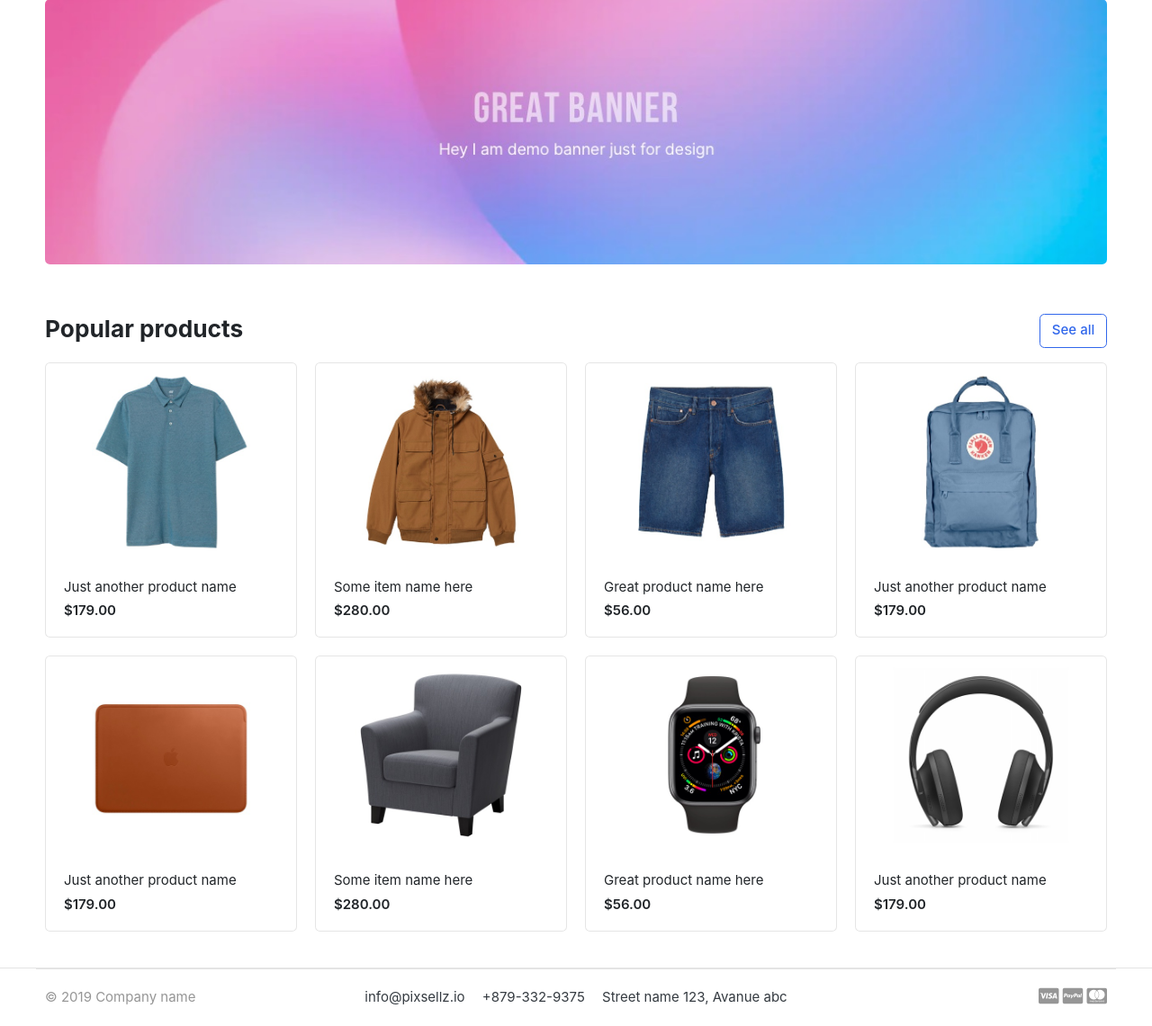
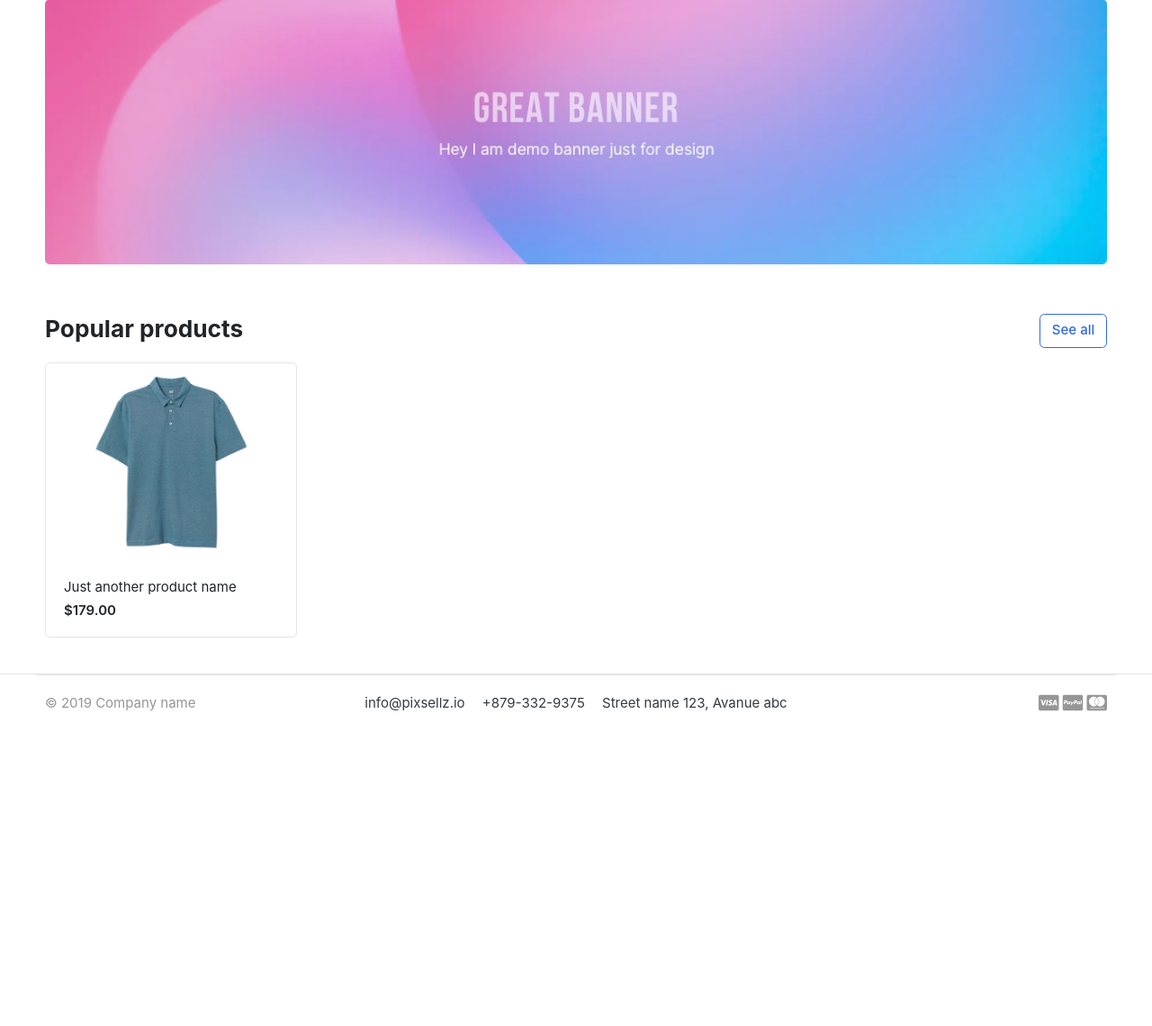
Before and after one commit to dhyey1015/dkart, a Django app: page / in a window 1280 px wide. Shown: the part 139-1280 px from the top of the page at 90% size. After the commit the page ends 930 px from the top, so only its background shows below. Run offline with Django 5.2, Linux system fonts and the light colour scheme; tables that the repository leaves empty hold one stand-in row (values such as "Sample post"); some libraries are stand-ins or nearby versions; some web fonts are replaced.

Commit message:
added a for loop to display all the products to homepage

```diff
--- a/dkart/templates/home.html
+++ b/dkart/templates/home.html
@@ -28,6 +28,7 @@
 
 
 <div class="row">
+	{%for product in products%}
 	<div class="col-md-3">
 		<div class="card card-product-grid">
 			<a href="./product-detail.html" class="img-wrap"> <img src="{% static 'images/items/1.jpg' %}"> </a>
@@ -37,69 +38,7 @@
 			</figcaption>
 		</div>
 	</div> <!-- col.// -->
-	<div class="col-md-3">
-		<div class="card card-product-grid">
-			<a href="./product-detail.html" class="img-wrap"> <img src="{% static 'images/items/2.jpg' %}"> </a>
-			<figcaption class="info-wrap">
-				<a href="./product-detail.html" class="title">Some item name here</a>
-				<div class="price mt-1">$280.00</div> <!-- price-wrap.// -->
-			</figcaption>
-		</div>
-	</div> <!-- col.// -->
-	<div class="col-md-3">
-		<div class="card card-product-grid">
-			<a href="./product-detail.html" class="img-wrap"> <img src="{% static 'images/items/3.jpg' %}"> </a>
-			<figcaption class="info-wrap">
-				<a href="./product-detail.html" class="title">Great product name here</a>
-				<div class="price mt-1">$56.00</div> <!-- price-wrap.// -->
-			</figcaption>
-		</div>
-	</div> <!-- col.// -->
-	<div class="col-md-3">
-		<div class="card card-product-grid">
-			<a href="./product-detail.html" class="img-wrap"> <img src="{% static 'images/items/4.jpg' %}"> </a>
-			<figcaption class="info-wrap">
-				<a href="./product-detail.html" class="title">Just another product name</a>
-				<div class="price mt-1">$179.00</div> <!-- price-wrap.// -->
-			</figcaption>
-		</div>
-	</div> <!-- col.// -->
-	<div class="col-md-3">
-		<div class="card card-product-grid">
-			<a href="./product-detail.html" class="img-wrap"> <img src="{% static 'images/items/5.jpg' %}"> </a>
-			<figcaption class="info-wrap">
-				<a href="./product-detail.html" class="title">Just another product name</a>
-				<div class="price mt-1">$179.00</div> <!-- price-wrap.// -->
-			</figcaption>
-		</div>
-	</div> <!-- col.// -->
-	<div class="col-md-3">
-		<div class="card card-product-grid">
-			<a href="./product-detail.html" class="img-wrap"> <img src="i{% static 'images/items/6.jpg' %}"> </a>
-			<figcaption class="info-wrap">
-				<a href="./product-detail.html" class="title">Some item name here</a>
-				<div class="price mt-1">$280.00</div> <!-- price-wrap.// -->
-			</figcaption>
-		</div>
-	</div> <!-- col.// -->
-	<div class="col-md-3">
-		<div class="card card-product-grid">
-			<a href="./product-detail.html" class="img-wrap"> <img src="{% static 'images/items/7.jpg' %}"> </a>
-			<figcaption class="info-wrap">
-				<a href="./product-detail.html" class="title">Great product name here</a>
-				<div class="price mt-1">$56.00</div> <!-- price-wrap.// -->
-			</figcaption>
-		</div>
-	</div> <!-- col.// -->
-	<div class="col-md-3">
-		<div class="card card-product-grid">
-			<a href="./product-detail.html" class="img-wrap"> <img src="{% static 'images/items/9.jpg' %}"> </a>
-			<figcaption class="info-wrap">
-				<a href="./product-detail.html" class="title">Just another product name</a>
-				<div class="price mt-1">$179.00</div> <!-- price-wrap.// -->
-			</figcaption>
-		</div>
-	</div> <!-- col.// -->
+	{% endfor %}
 </div> <!-- row.// -->
 
 </div><!-- container // -->
```
